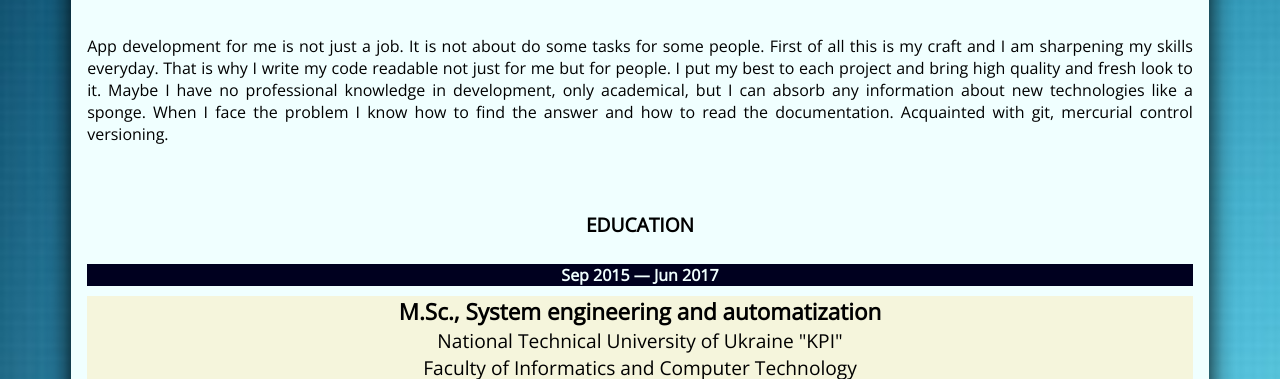
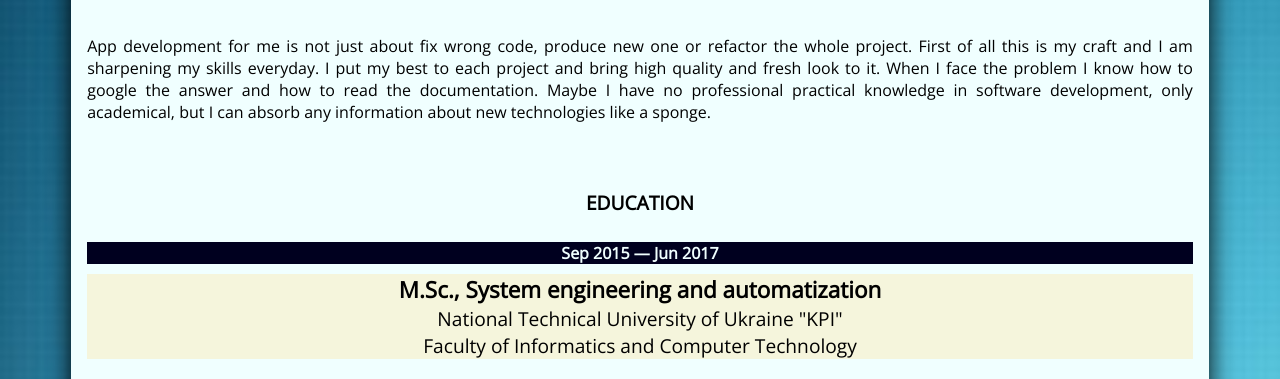
Before and after one commit to ValerCheck/dotnet-cv, a plain HTML site: page index.html in a window 1280 px wide. Shown: the part 421-800 px from the top of the page. Drawn offline with nearby package versions, Linux system fonts and the light colour scheme.

Commit message:
Summary shortening

```diff
--- a/index.html
+++ b/index.html
@@ -38,7 +38,7 @@
 					<br/>
 
 					<p>
-						App development for me is not just a job. It is not about do some tasks for some people. First of all this is my craft and I am sharpening my skills everyday. That is why I write my code readable not just for me but for people. I put my best to each project and bring high quality and fresh look to it. Maybe I have no professional knowledge in development, only academical, but I can absorb any information about new technologies like a sponge. When I face the problem I know how to find the answer and how to read the documentation. Acquainted with git, mercurial control versioning.
+						App development for me is not just about fix wrong code, produce new one or refactor the whole project. First of all this is my craft and I am sharpening my skills everyday. I put my best to each project and bring high quality and fresh look to it. When I face the problem I know how to google the answer and how to read the documentation. Maybe I have no professional practical knowledge in software development, only academical, but I can absorb any information about new technologies like a sponge.
 					</p>
 
 				</div>
```
Also changed, not shown: 1 other file.
